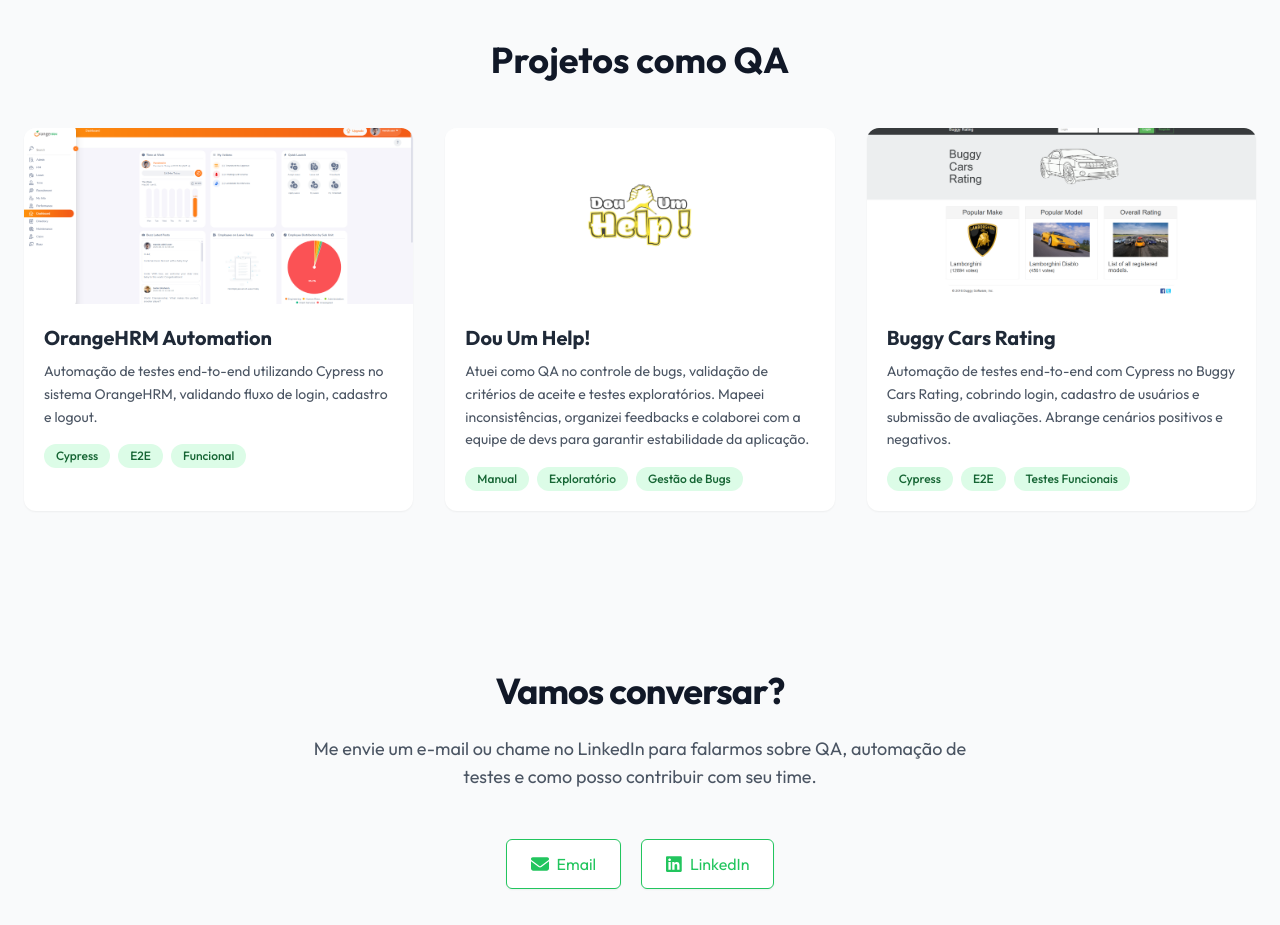
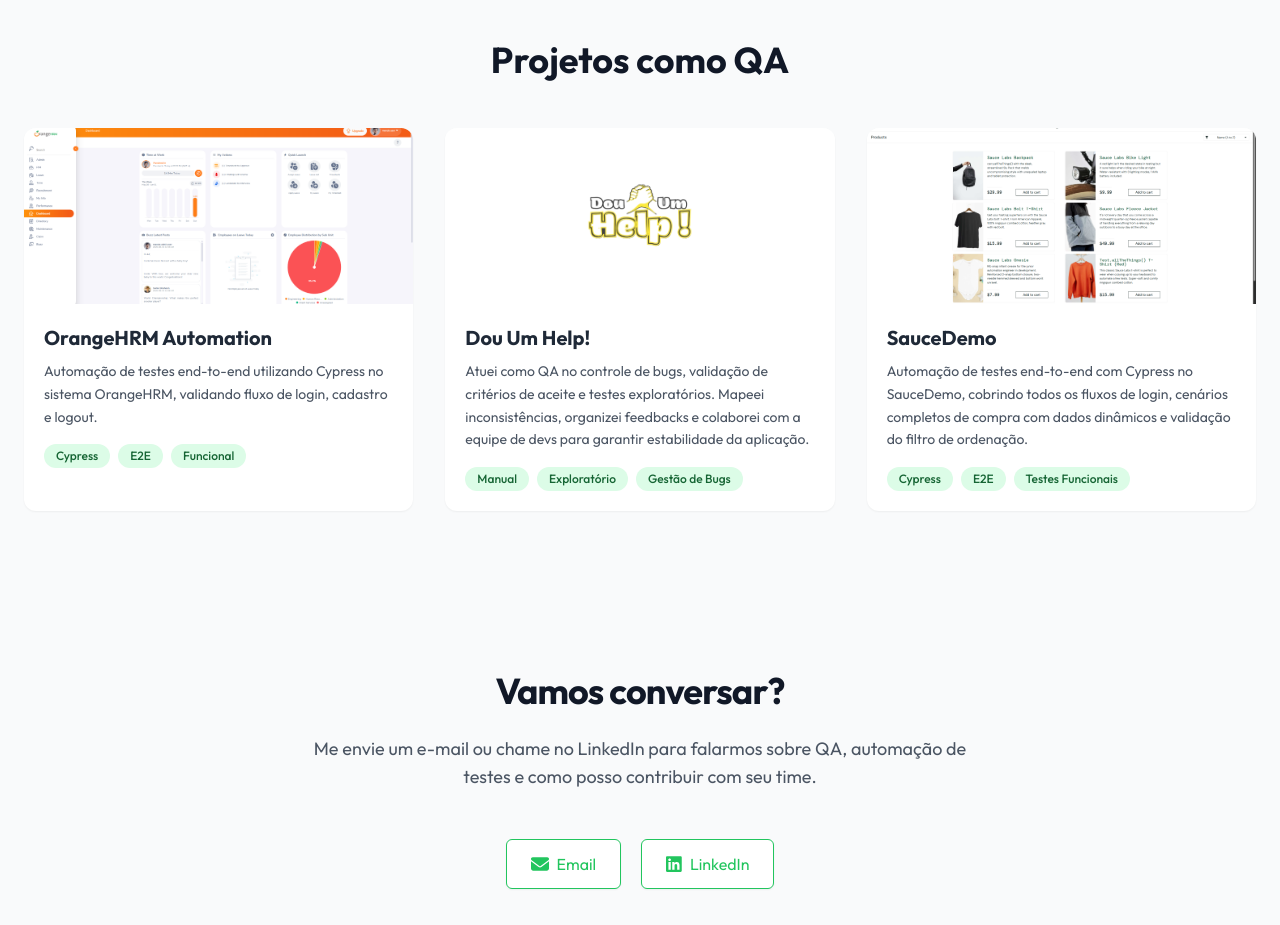
Before and after one commit to msouza09/portifolio-react-tailwind, a React (Create React App) app: page / in a window 1280 px wide. Shown: the part 1360-2285 px from the top of the page. Built offline with nearby package versions, Linux system fonts and the light colour scheme.

Commit message:
atualização projetos

```diff
--- a/src/components/Projects.jsx
+++ b/src/components/Projects.jsx
@@ -21,11 +21,11 @@
   },
   {
     id: 3,
-    title: 'Buggy Cars Rating',
-    image: '/img/buggy-cars.png',
-    link: 'https://cloud.cypress.io/projects/wne4rr/runs',
+    title: 'SauceDemo',
+    image: '/img/sauce-demo.png',
+    link: 'https://cloud.cypress.io/projects/v7ypd1/runs',
     description:
-      'Automação de testes end-to-end com Cypress no Buggy Cars Rating, cobrindo login, cadastro de usuários e submissão de avaliações. Abrange cenários positivos e negativos.',
+      'Automação de testes end-to-end com Cypress no SauceDemo, cobrindo todos os fluxos de login, cenários completos de compra com dados dinâmicos e validação do filtro de ordenação.',
     stack: ['Cypress', 'E2E', 'Testes Funcionais']
   }
 ];
```
Also changed, not shown: public/img/sauce-demo.png (added).
